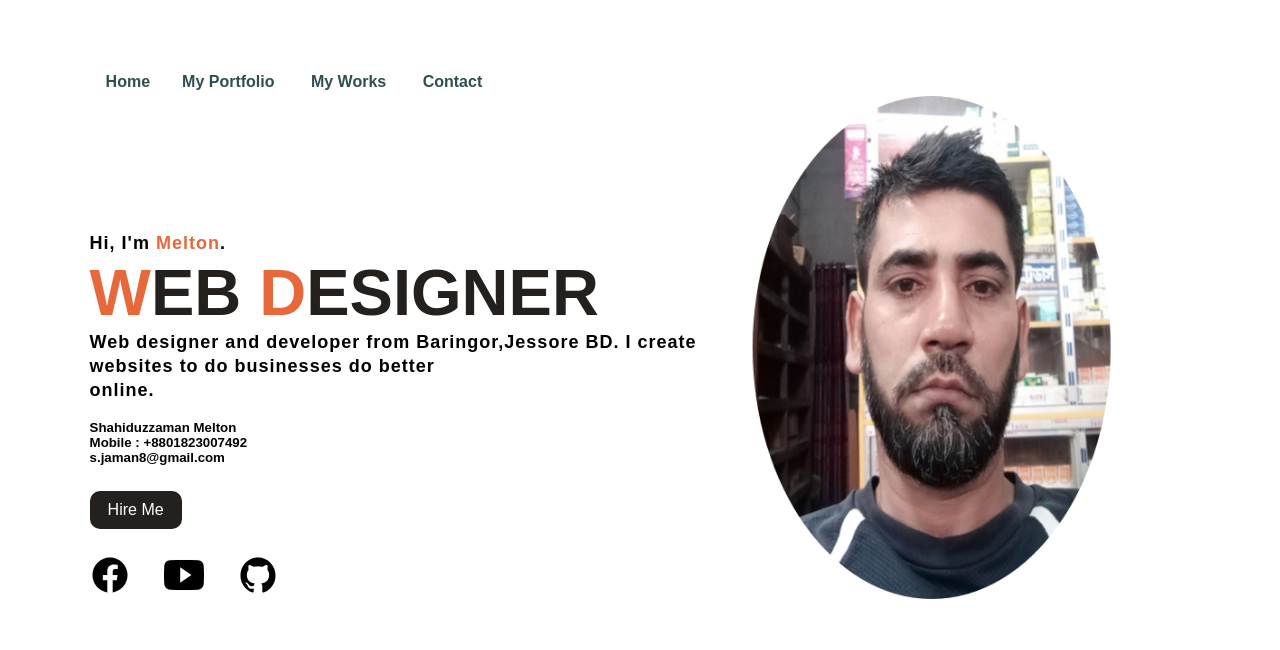
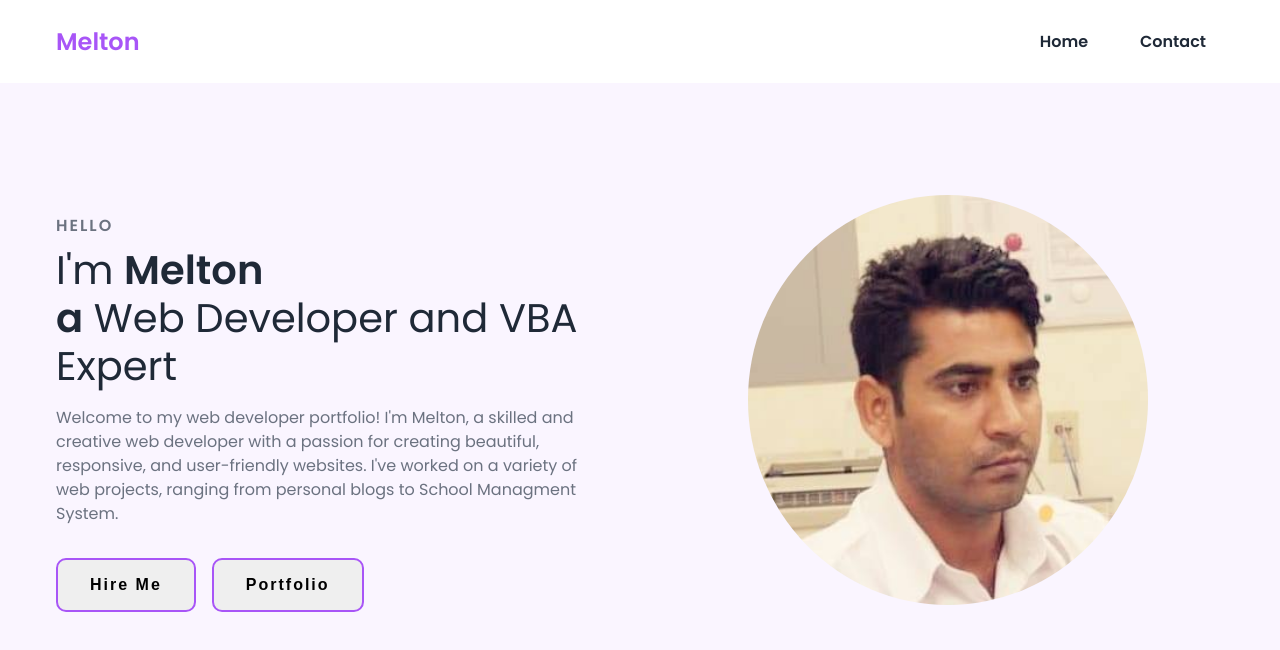
Before and after one commit to Meltontech/Meltontech, a plain HTML site: page index.html in a window 1280 px wide. Drawn offline with nearby package versions, Linux system fonts and the light colour scheme.

Commit message:
Add files via upload

```diff
--- a/index.html
+++ b/index.html
@@ -1,45 +1,52 @@
 <!DOCTYPE html>
 <html lang="en">
   <head>
-    <title>Meltontech</title>
-    <meta name="viewport" content="width=device-width,initial-scale=1">
-    <link rel="stylesheet" href="style.css">
+    <meta charset="UTF-8" />
+    <meta http-equiv="X-UA-Compatible" content="IE=edge" />
+    <meta name="viewport" content="width=device-width, initial-scale=1.0" />
+    <link
+      href="https://cdn.jsdelivr.net/npm/remixicon@3.2.0/fonts/remixicon.css"
+      rel="stylesheet"
+    />
+    <link rel="stylesheet" href="styles.css" />
+    <title>Meltontech | Responsive Portfolio</title>
   </head>
   <body>
-
-<div class="main"><br><br><br>
-        <div class="navbar">
+    <nav>
+      <div class="nav__content">
+        <div class="logo"><a href="#">Melton</a></div>
+        <label for="check" class="checkbox">
+          <i class="ri-menu-line"></i>
+        </label>
+        <input type="checkbox" name="check" id="check" />
         <ul>
-                <li><a href="#">Home</a>
-                <li><a href="#">My Portfolio</a></li>
-                <li><a href="#">My Works</a></li>
+          <li><a href="index.html">Home</a></li>
           <li><a href="Contuct.html">Contact</a></li>
         </ul>
       </div>
-
-
-        <div class="info">
-            <h3>Hi, I'm <span>Melton</span>.</h3>
-            <h1><span>W</span>EB <span>D</span>ESIGNER</h1>
-            <h3>Web designer and developer from Baringor,Jessore BD.
-                I create <br> websites to do businesses do better <br> online.</h3><br>
-                <h5>Shahiduzzaman Melton</h5>
-                <h5>Mobile : +8801823007492 </h5>
-                <h5>s.jaman8@gmail.com</h5>
-                <a href="#">Hire Me</a>
-        </div>
-
-        <div class="image">
-            <img src="pic/melton1.png" class="male">
-        </div>
-
-        <div class="icons">
-            <a href="https://www.facebook.com/melton.hossain1"><ion-icon name="logo-facebook"></ion-icon></a>
-            <a href="https://www.youtube.com/@Tech-Tutorial-VBA"><ion-icon name="logo-youtube"></ion-icon></a>
-            <a href="https://github.com/Meltontech"><ion-icon name="logo-github"></ion-icon></a>
+    </nav>
+    <section class="section">
+      <div class="section__container">
+        <div class="content"><br>
+          <p class="subtitle">HELLO</p>
+          <h1 class="title">
+            I'm <span>Melton<br />a</span> Web Developer and VBA Expert
+          </h1>
+          <p class="description">
+            Welcome to my web developer portfolio! I'm Melton, a skilled and
+            creative web developer with a passion for creating beautiful,
+            responsive, and user-friendly websites. I've worked on a variety of
+            web projects, ranging from personal blogs to School Managment System.
+          </p>
+          <div class="action__btns">
+            <button class="#">Hire Me</button>
+            <button class="#">Portfolio</button>
           </div>
         </div>
-
-    <script src="https://unpkg.com/ionicons@5.4.0/dist/ionicons.js"></script>
+        <div class="image">
+          <img src="pic/profile.jpg" alt="profile" />
+        </div>
+      </div>
+    </section>
   </body>
 </html>
--- /dev/null
+++ b/styles.css
@@ -0,0 +1,219 @@
+@import url("https://fonts.googleapis.com/css2?family=Poppins:wght@400;600;700&display=swap");
+
+:root {
+  --primary-color: #a855f7;
+  --primary-color-dark: #9333ea;
+  --secondary-color: #ca8a04;
+  --text-dark: #1f2937;
+  --text-light: #6b7280;
+  --extra-light: #faf5ff;
+  --max-width: 1200px;
+}
+
+* {
+  padding: 0;
+  margin: 0;
+  box-sizing: border-box;
+}
+
+a {
+  text-decoration: none;
+}
+
+body {
+  font-family: "Poppins", sans-serif;
+}
+
+nav {
+  width: 100%;
+  position: fixed;
+  top: 0;
+  left: 0;
+  background-color: #ffffff;
+  z-index: 99;
+}
+
+.nav__content {
+  max-width: var(--max-width);
+  margin: auto;
+  padding: 1.5rem 1rem;
+  display: flex;
+  align-items: center;
+  justify-content: space-between;
+}
+
+nav .logo a {
+  font-size: 1.5rem;
+  font-weight: 600;
+  color: var(--primary-color);
+  transition: 0.3s;
+}
+nav .logo a:hover {
+  color: var(--primary-color-dark);
+}
+
+nav .checkbox {
+  display: none;
+}
+
+nav input {
+  display: none;
+}
+nav .checkbox i {
+  font-size: 2rem;
+  color: var(--primary-color);
+  cursor: pointer;
+}
+
+ul {
+  display: flex;
+  align-items: center;
+  gap: 1rem;
+  list-style: none;
+  transition: left 0.3s;
+}
+
+ul li a {
+  padding: 0.5rem 1rem;
+  border: 2px solid transparent;
+  text-decoration: none;
+  font-weight: 600;
+  color: var(--text-dark);
+  transition: 0.3s;
+}
+
+ul li a:hover {
+  border-top-color: var(--secondary-color);
+  border-bottom-color: var(--secondary-color);
+  color: var(--secondary-color);
+}
+
+.section {
+  background-color: var(--extra-light);
+}
+
+.section__container {
+  min-height: 100vh;
+  max-width: var(--max-width);
+  margin: auto;
+  padding: 1rem;
+  display: grid;
+  grid-template-columns: repeat(2, 1fr);
+  gap: 4rem;
+}
+
+.content {
+  display: flex;
+  flex-direction: column;
+  justify-content: center;
+}
+
+.subtitle {
+  letter-spacing: 2px;
+  color: var(--text-light);
+  font-weight: 600;
+  margin-bottom: 0.5rem;
+}
+
+.title {
+  font-size: 2.5rem;
+  font-weight: 400;
+  line-height: 3rem;
+  color: var(--text-dark);
+  margin-bottom: 1rem;
+}
+
+.title span {
+  font-weight: 600;
+}
+
+.description {
+  line-height: 1.5rem;
+  color: var(--text-light);
+  margin-bottom: 2rem;
+}
+
+.action__btns {
+  display: flex;
+  gap: 1rem;
+}
+
+.action__btns button {
+  font-size: 1rem;
+  font-weight: 600;
+  letter-spacing: 2px;
+  padding: 1rem 2rem;
+  outline: none;
+  border: 2px solid var(--primary-color);
+  border-radius: 10px;
+  transition: 0.3s;
+  cursor: pointer;
+}
+
+.hire__me {
+  background-color: var(--primary-color);
+  color: #ffffff;
+}
+
+.hire__me:hover {
+  background-color: var(--primary-color-dark);
+}
+
+.portfolio {
+  color: var(--primary-color);
+}
+
+.portfolio:hover {
+  background-color: var(--primary-color-dark);
+  color: #ffffff;
+}
+
+.image {
+  display: grid;
+  place-items: center;
+}
+
+.image img {
+  width: min(25rem, 90%);
+  border-radius: 100%;
+}
+
+@media (width < 750px) {
+  nav .checkbox {
+    display: block;
+  }
+
+  ul {
+    position: absolute;
+    width: 100%;
+    height: calc(100vh - 85px);
+    left: -100%;
+    top: 85px;
+    background-color: var(--extra-light);
+    flex-direction: column;
+    justify-content: center;
+    gap: 3rem;
+  }
+
+  nav #check:checked ~ ul {
+    left: 0;
+  }
+
+  ul li a {
+    font-size: 1.25rem;
+  }
+
+  .section__container {
+    padding: 10rem 1rem 5rem 1rem;
+    text-align: center;
+    grid-template-columns: repeat(1, 1fr);
+  }
+
+  .image {
+    grid-area: 1/1/2/2;
+  }
+
+  .action__btns {
+    margin: auto;
+  }
+}
```
Also changed, not shown: Contuct.html (+28 -8 lines), pic/profile.jpg (added). Lines whose indentation alone changed are shown as unchanged.
